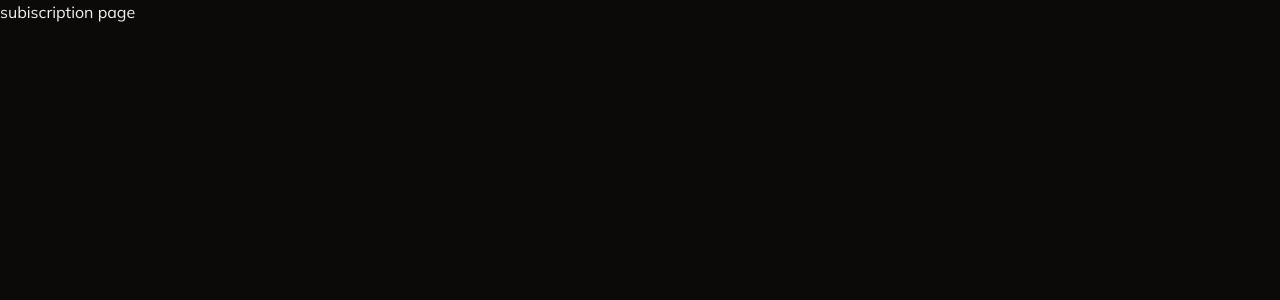
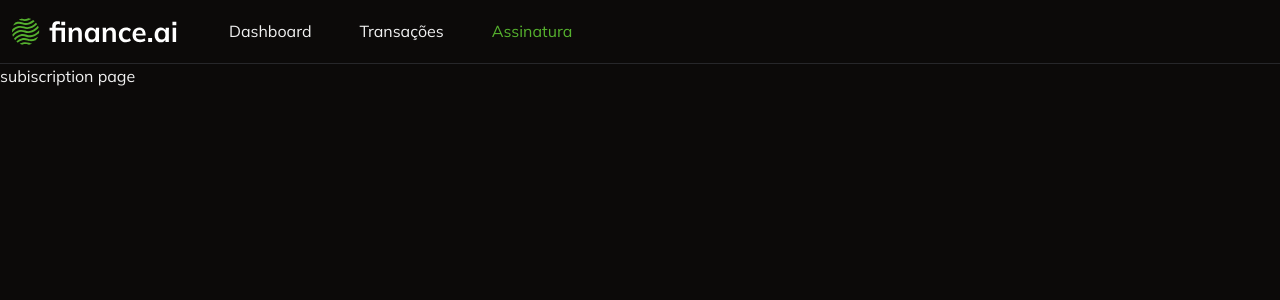
Before and after one commit to Talis-dev/finance-ai, a Next.js app: page /subscription in a window 1280 px wide. Shown: the top 300 px of the page. Built offline with nearby package versions, Linux system fonts and the light colour scheme.

Commit message:
feat: add Navbar component

```diff
--- /dev/null
+++ b/app/_components/navbar.tsx
@@ -0,0 +1,33 @@
+"use client"
+
+import { UserButton } from "@clerk/nextjs";
+import Image from "next/image";
+import Link from "next/link";
+import { usePathname } from "next/navigation";
+
+
+
+const Navbar = () => {
+    const pathName = usePathname()
+    return (
+        <nav className=" flex justify-between p-3 border-b border-solid">
+            {/* Esquerda*/}
+            <div className="flex gap-10 items-center">
+
+     <Image src="/logo_finance.svg" alt="finance Ai" width={173} height={39} />
+    <Link href="/" className={pathName === "/" ? "p-1 text-primary" : "p-1 hover:text-primary hover:transform hover:-translate-y-1 transition-transform duration-400"}>
+    Dashboard</Link>
+    <Link href="/transactions" className={pathName === "/transactions" ? "p-1 text-primary" : "p-1 hover:text-primary hover:transform hover:-translate-y-1 transition-transform duration-400"}>
+    Transações</Link>
+    <Link href="/subscription" className={pathName === "/subscription" ? "p-1 text-primary" : "p-1 hover:text-primary hover:transform hover:-translate-y-1 transition-transform duration-400"}>
+    Assinatura
+    </Link>
+
+            </div>
+              {/* Direita*/}
+              <UserButton showName />
+        </nav>
+    );
+}
+
+export default Navbar;
--- a/app/page.tsx
+++ b/app/page.tsx
@@ -3,6 +3,7 @@ import { UserButton } from "@clerk/nextjs";
 import { Button } from "./_components/ui/button";
 import { auth } from "@clerk/nextjs/server";
 import { redirect } from "next/navigation";
+import Navbar from "./_components/navbar";
 
 
 
@@ -14,10 +15,13 @@ const Home = async () => {
   }
 
   return (
+    <div>
+ <Navbar/>
     <div className="flex w-screen justify-center items-center ">
-      <h1 className="text-center text-xl "> hello world</h1>
+
       <Button> loguin </Button>
-      <UserButton showName></UserButton>
+    </div>
+
     </div>
   );
 };
--- a/app/subscription/page.tsx
+++ b/app/subscription/page.tsx
@@ -1,6 +1,11 @@
+import Navbar from "../_components/navbar";
+
 const Subscription = () => {
-    return (
-        <h1>subiscription page</h1>
+    return ( <div>
+ <Navbar/>
+         <h1>subiscription page</h1>
+    </div>
+
      );
 }
 
--- a/app/transactions/page.tsx
+++ b/app/transactions/page.tsx
@@ -3,11 +3,14 @@ import { db } from "../_lib/prisma";
 import { transactionColumns } from "./_columns";
 import AddTransactionButton from "../_components/button-add-transaction";
 import { Toaster } from "../../app/_components/ui/sonner";
+import Navbar from "../_components/navbar";
 
 const Transactions = async () => {
   const transactions = await db.transaction.findMany({});
 
   return (
+    <>
+    <Navbar/>
     <div className="p-6 space-y-6">
       <div className="flex w-full items-center justify-between ">
         <h1 className="text-2xl font-bold w-full">Transações</h1>
@@ -16,6 +19,7 @@ const Transactions = async () => {
       <Toaster />
       <DataTable columns={transactionColumns} data={transactions} />
     </div>
+    </>
   );
 };
 
```
